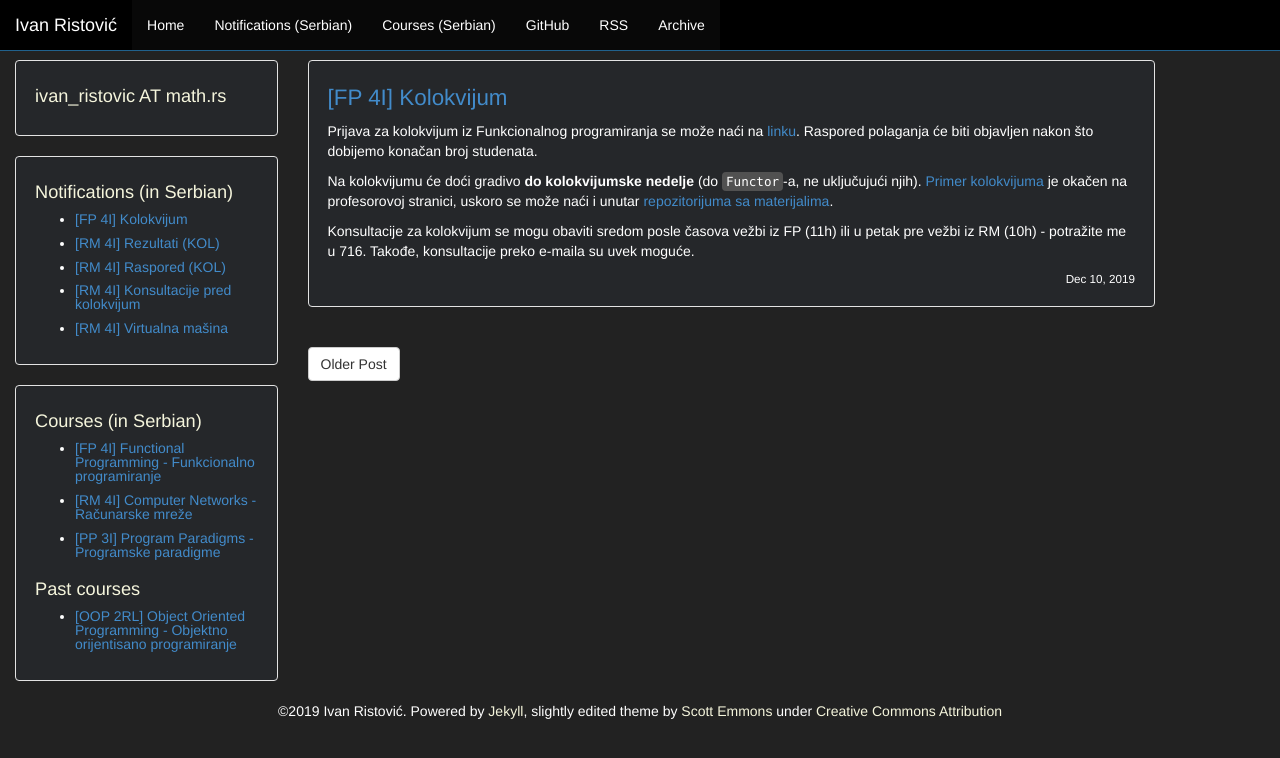
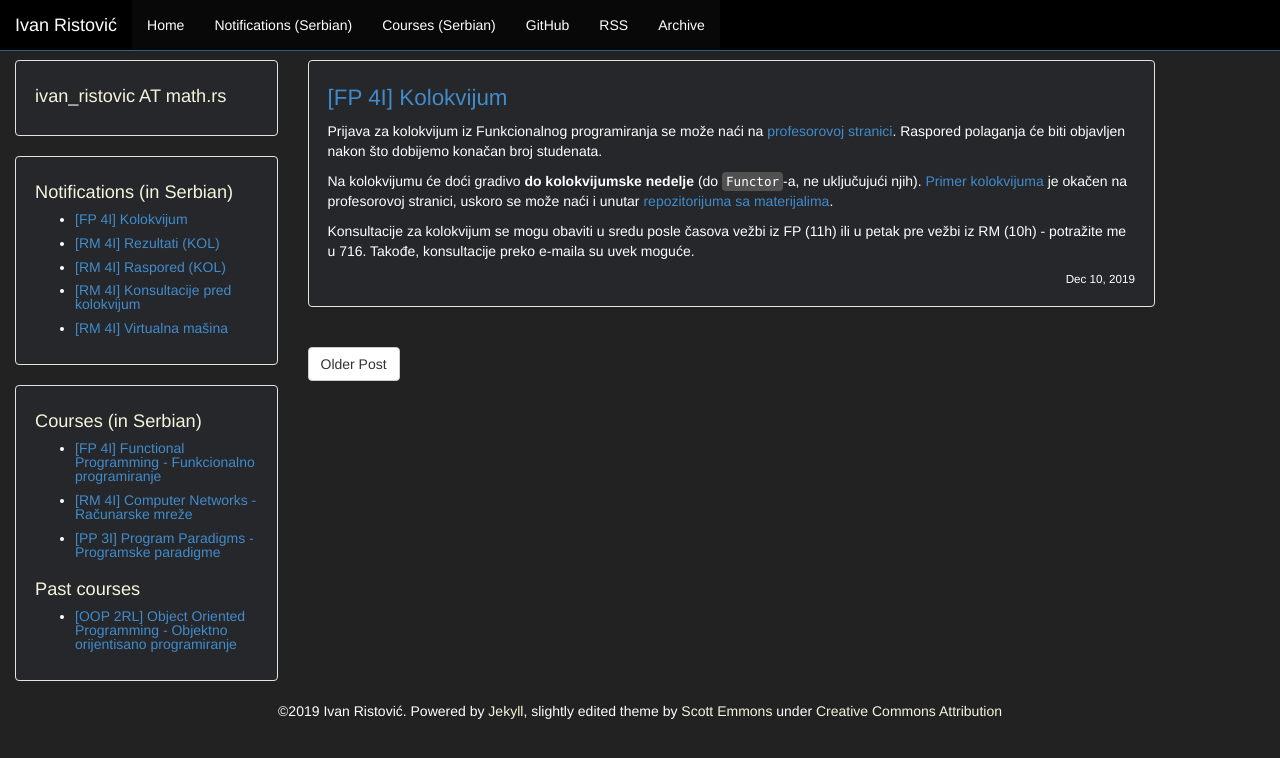
Before and after one commit to ivan-ristovic/ivan-ristovic.github.io, a Jekyll site: the page built from _posts/2019_2020/2019-12-10-fpi-midterm.md, in a window 1280 px wide. Shown: the top 758 px of the page. Built offline with Jekyll 4.4.1, drawn with Linux system fonts in a browser that asks for light colours.

Commit message:
[FP] Add midterm exam notice

```diff
--- a/_posts/2019_2020/2019-12-10-fpi-midterm.md
+++ b/_posts/2019_2020/2019-12-10-fpi-midterm.md
@@ -7,7 +7,7 @@ comments: false
 ---
 
 Prijava za kolokvijum iz Funkcionalnog programiranja se može naći na
-[linku](http://poincare.math.rs/~ivan/sys/prijavljivanje/){:target="_blank"}.
+[profesorovoj stranici](http://poincare.math.rs/~ivan/sys/prijavljivanje/){:target="_blank"}.
 Raspored polaganja će biti objavljen nakon što dobijemo konačan broj studenata.
 
 Na kolokvijumu će doći gradivo **do kolokvijumske nedelje** (do `Functor`-a, ne uključujući njih).
@@ -15,6 +15,6 @@ Na kolokvijumu će doći gradivo **do kolokvijumske nedelje** (do `Functor`-a, n
 je okačen na profesorovoj stranici, uskoro se može naći i unutar
 [repozitorijuma sa materijalima](https://github.com/ivan-ristovic/MATF-Functional-Programming){:target="_blank"}.
 
-Konsultacije za kolokvijum se mogu obaviti sredom posle časova vežbi iz FP (11h)
+Konsultacije za kolokvijum se mogu obaviti u sredu posle časova vežbi iz FP (11h)
 ili u petak pre vežbi iz RM (10h) - potražite me u 716. Takođe, konsultacije preko
 e-maila su uvek moguće.
```
